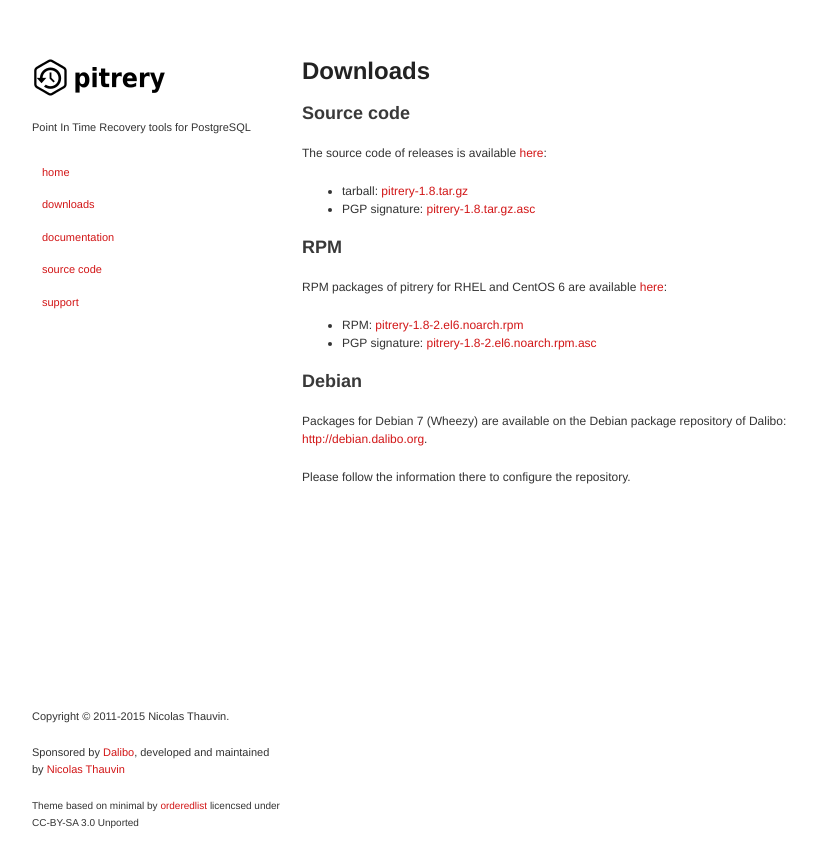
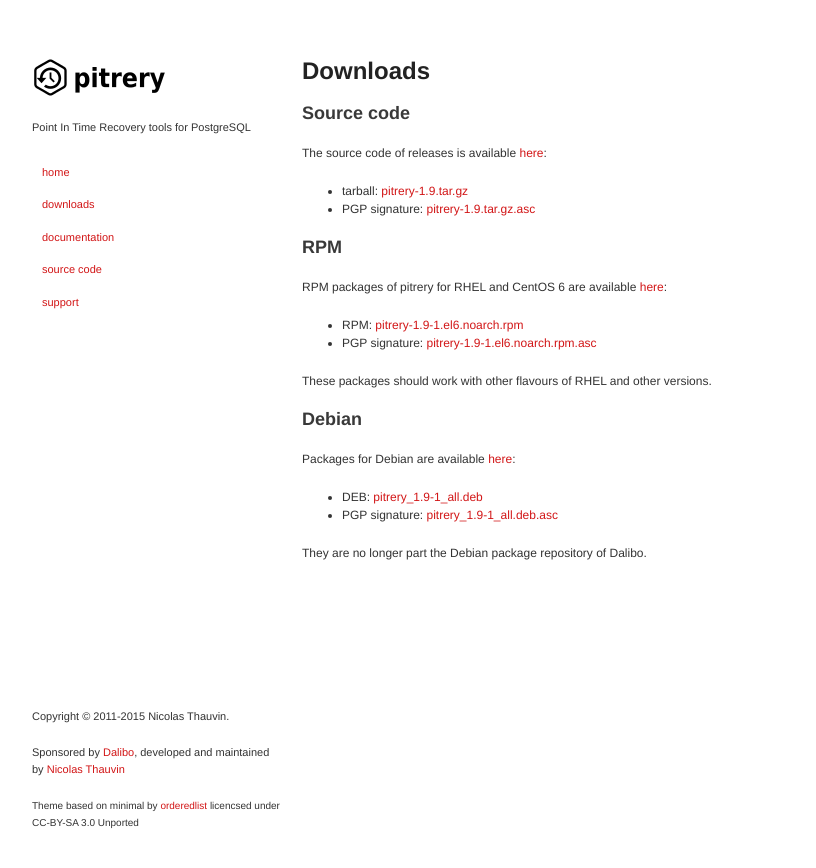
Before and after one commit to dalibo/pitrery, a Jekyll site: the page built from downloads.md, in a window 1280 px wide. Shown: the top 868 px of the page, without its empty margins (173-989 px from the left). Built offline with Jekyll 4.4.1, drawn with Linux system fonts in a browser that asks for light colours; Markdown is read by kramdown in place of the engine named in the settings.

```diff
--- a/downloads.md
+++ b/downloads.md
@@ -11,20 +11,25 @@ Source code
 
 The source code of releases is available [here](https://dl.dalibo.com/public/pitrery/):
 
-* tarball: [pitrery-1.8.tar.gz](https://dl.dalibo.com/public/pitrery/pitrery-1.8.tar.gz)
-* PGP signature: [pitrery-1.8.tar.gz.asc](https://dl.dalibo.com/public/pitrery/pitrery-1.8.tar.gz.asc)
+* tarball: [pitrery-1.9.tar.gz](https://dl.dalibo.com/public/pitrery/pitrery-1.9.tar.gz)
+* PGP signature: [pitrery-1.9.tar.gz.asc](https://dl.dalibo.com/public/pitrery/pitrery-1.9.tar.gz.asc)
 
 RPM
 ---
 
 RPM packages of pitrery for RHEL and CentOS 6 are available [here](https://dl.dalibo.com/public/pitrery/rpms/):
 
-* RPM: [pitrery-1.8-2.el6.noarch.rpm](https://dl.dalibo.com/public/pitrery/rpms/pitrery-1.8-2.el6.noarch.rpm)
-* PGP signature: [pitrery-1.8-2.el6.noarch.rpm.asc](https://dl.dalibo.com/public/pitrery/rpms/pitrery-1.8-2.el6.noarch.rpm.asc)
+* RPM: [pitrery-1.9-1.el6.noarch.rpm](https://dl.dalibo.com/public/pitrery/rpms/pitrery-1.9-1.el6.noarch.rpm)
+* PGP signature: [pitrery-1.9-1.el6.noarch.rpm.asc](https://dl.dalibo.com/public/pitrery/rpms/pitrery-1.9-1.el6.noarch.rpm.asc)
+
+These packages should work with other flavours of RHEL and other versions.
 
 Debian
 ------
 
-Packages for Debian 7 (Wheezy) are available on the Debian package repository of Dalibo: [http://debian.dalibo.org](http://debian.dalibo.org).
+Packages for Debian are available [here](https://dl.dalibo.com/public/pitrery/debian/):
 
-Please follow the information there to configure the repository.
+* DEB: [pitrery\_1.9-1\_all.deb](https://dl.dalibo.com/public/pitrery/debian/pitrery_1.9-1_all.deb)
+* PGP signature: [pitrery\_1.9-1\_all.deb.asc](https://dl.dalibo.com/public/pitrery/debian/pitrery_1.9-1_all.deb.asc)
+
+They are no longer part the Debian package repository of Dalibo.
```
Also changed, not shown: _posts/2015-10-09-pitrery-1.9-released.md (added, +21 -0 lines), install.md (+63 -54 lines), upgrade.md (+28 -0 lines).
